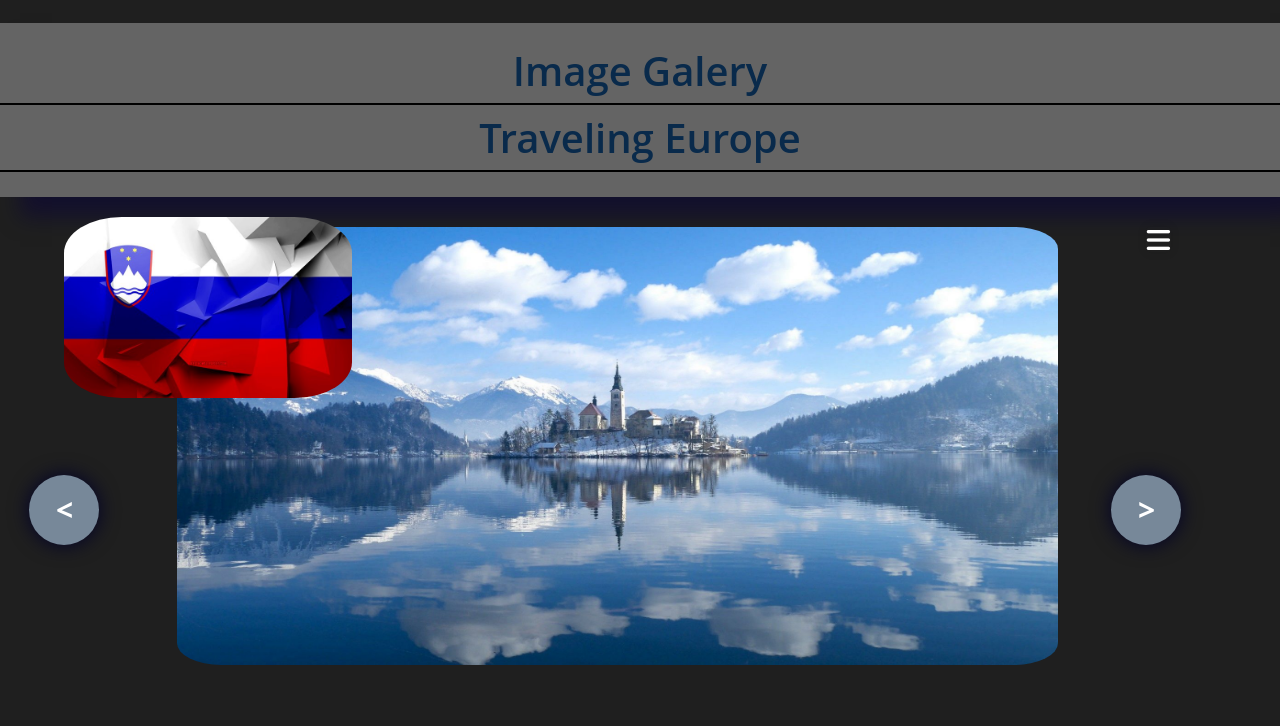
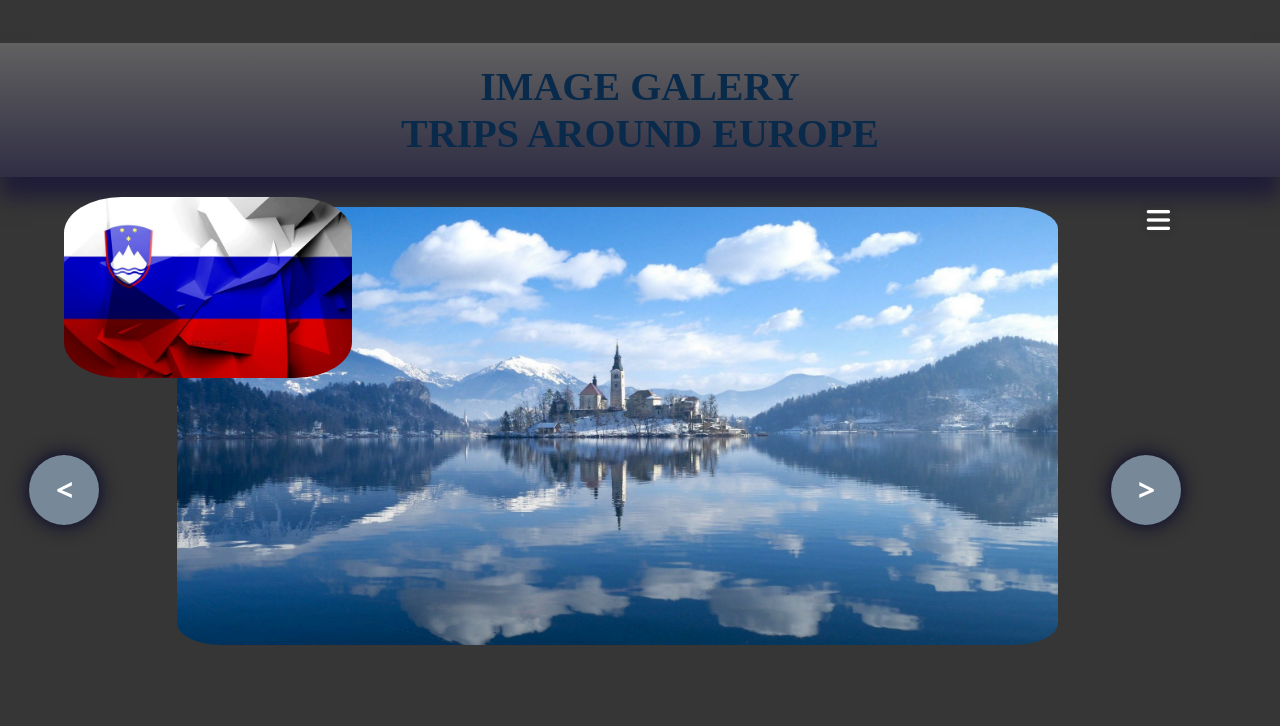
Before and after one commit to tomascan/Web-Fundamentals, a plain HTML site: page Galeria Imagenes/Index.html in a window 1280 px wide. Shown: the top 726 px of the page. Drawn offline with Linux system fonts and the light colour scheme.

Commit message:
Final Galery
Ended

```diff
--- a/Galeria Imagenes/Index.html
+++ b/Galeria Imagenes/Index.html
@@ -17,8 +17,8 @@
     <div class="container">
         <header>
             <div class="title">
-                <h1>Image Galery</h1>
-                <h1>Traveling Europe</h1>
+                <h1>IMAGE GALERY</h1>
+                <h1>TRIPS AROUND EUROPE</h1>
             </div>
 
         </header>
--- a/Galeria Imagenes/css/Index.css
+++ b/Galeria Imagenes/css/Index.css
@@ -20,7 +20,7 @@ body{
     justify-content: center;
     align-items: center;
     flex-direction: column;
-    background: rgb(31, 31, 31);
+    background-color: #363636;
     background-size: cover;
 }
 
@@ -33,8 +33,8 @@ header{
     position: relative;
     text-align: center;
     justify-content: center;
-    background: rgb(100, 100, 100);
-    box-shadow: 20px 20px 20px rgba(7, 2, 58, 0.5);
+    background: linear-gradient(to bottom, #616161,rgba(35, 28, 100, 0.3) );
+    box-shadow: 0px 20px 20px rgba(7, 2, 58, 0.5);
 
 }
 
@@ -48,20 +48,14 @@ header .title{
 
 .title > h1{
     color: #092a4b;
+    font-family: serif;
     font-size: 40px;
     font-weight: 600;
     display: flex;
     flex-direction: column;
 
 }
-.title > h1::after{
-    content: '';
-    font-weight: 400;
-    width: 100%;
-    height: 2px;
-    background: #000000;
-    margin: 5px 0;
-}
+
 
 /*-------------------MENU DESPLEGABLE---------------*/
 
--- a/Galeria Imagenes/css/estilosGaleria.css
+++ b/Galeria Imagenes/css/estilosGaleria.css
@@ -29,6 +29,8 @@ h1::before{
     top: 50%;
     left:-50%;
     z-index: -1;
+    background: linear-gradient(to bottom, #616161,rgba(35, 28, 100, 0.3) );
+    box-shadow: 0px 20px 20px rgba(7, 2, 58, 0.5);
 }
 
 h1 span{
@@ -45,6 +47,8 @@ a{
 header{
     padding: 20px 0;
     margin: 20px;
+
+
 }
 
 header .category-list{
@@ -63,8 +67,6 @@ header .category-list a {
 header .category-list .active{
     color: black;
 }
-
-/*----------------------------------------------------END OF HEADER--------*/
 
 
 /*----------------------------IMAGENES----------------------------*/
```
Also changed, not shown: Galeria Imagenes/About.html (+3 -0 lines), Galeria Imagenes/css/about.css (+29 -0 lines).
